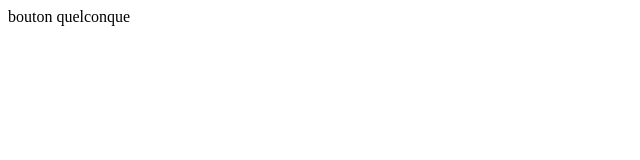
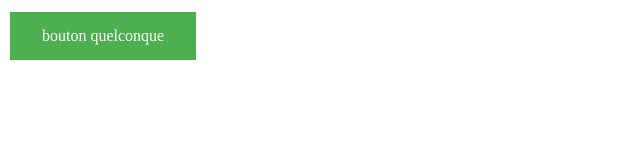
Before and after one commit to CedricBeausseron/testusegit, a plain HTML site: page index.html in a window 1280 px wide. Shown: the whole page, without its empty margins (0-640 px from the left). Drawn offline with Linux system fonts and the light colour scheme.

Commit message:
ajout d'un css quelconque !

```diff
--- a/index.html
+++ b/index.html
@@ -1,5 +1,6 @@
 <html>
 	<head>
+		 <link rel="stylesheet" href="style.css">
 	<head>
 	<body>
 		<div class="button">bouton quelconque</div>
--- /dev/null
+++ b/style.css
@@ -0,0 +1,12 @@
+.button {
+  background-color: #4CAF50;
+  border: none;
+  color: white;
+  padding: 15px 32px;
+  text-align: center;
+  text-decoration: none;
+  display: inline-block;
+  font-size: 16px;
+  margin: 4px 2px;
+  cursor: pointer;
+}
```
